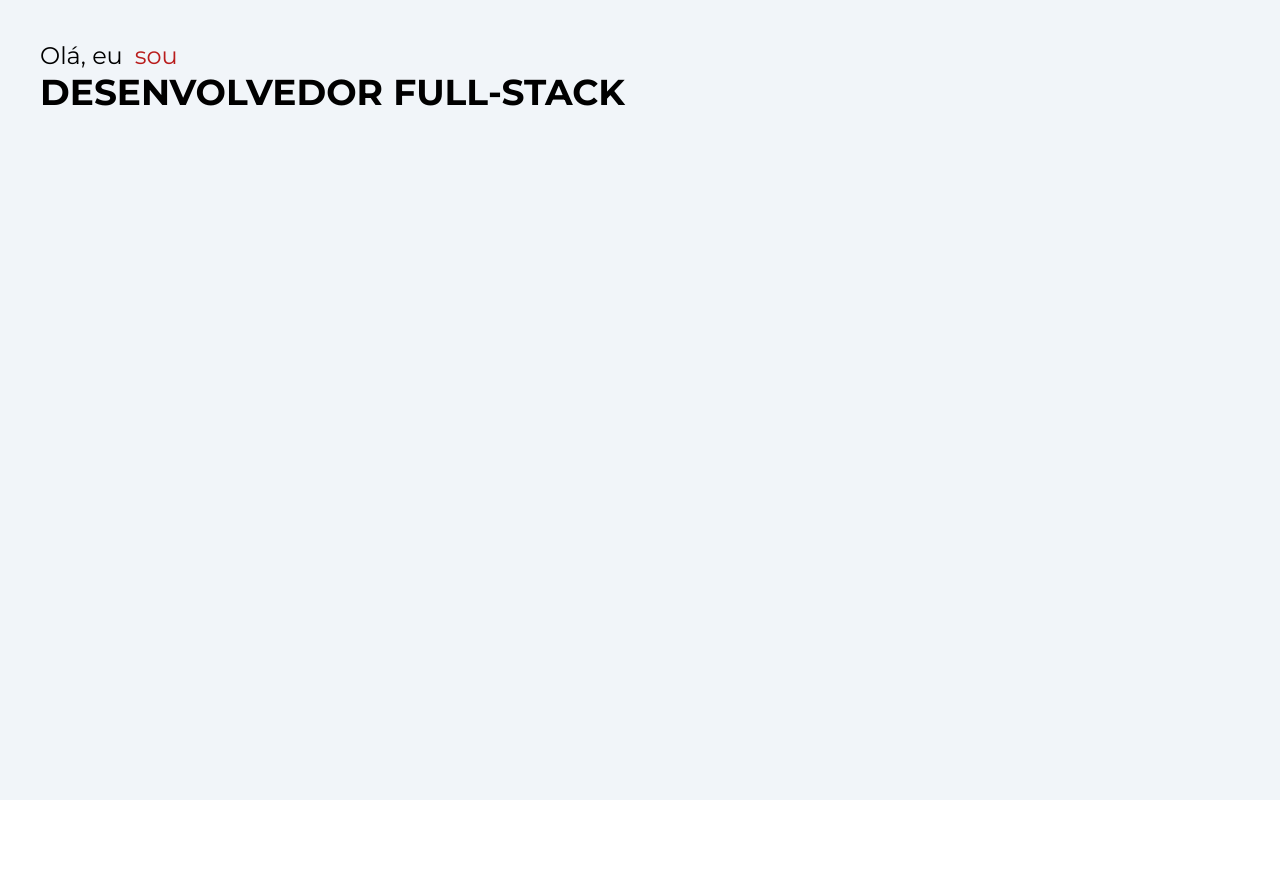
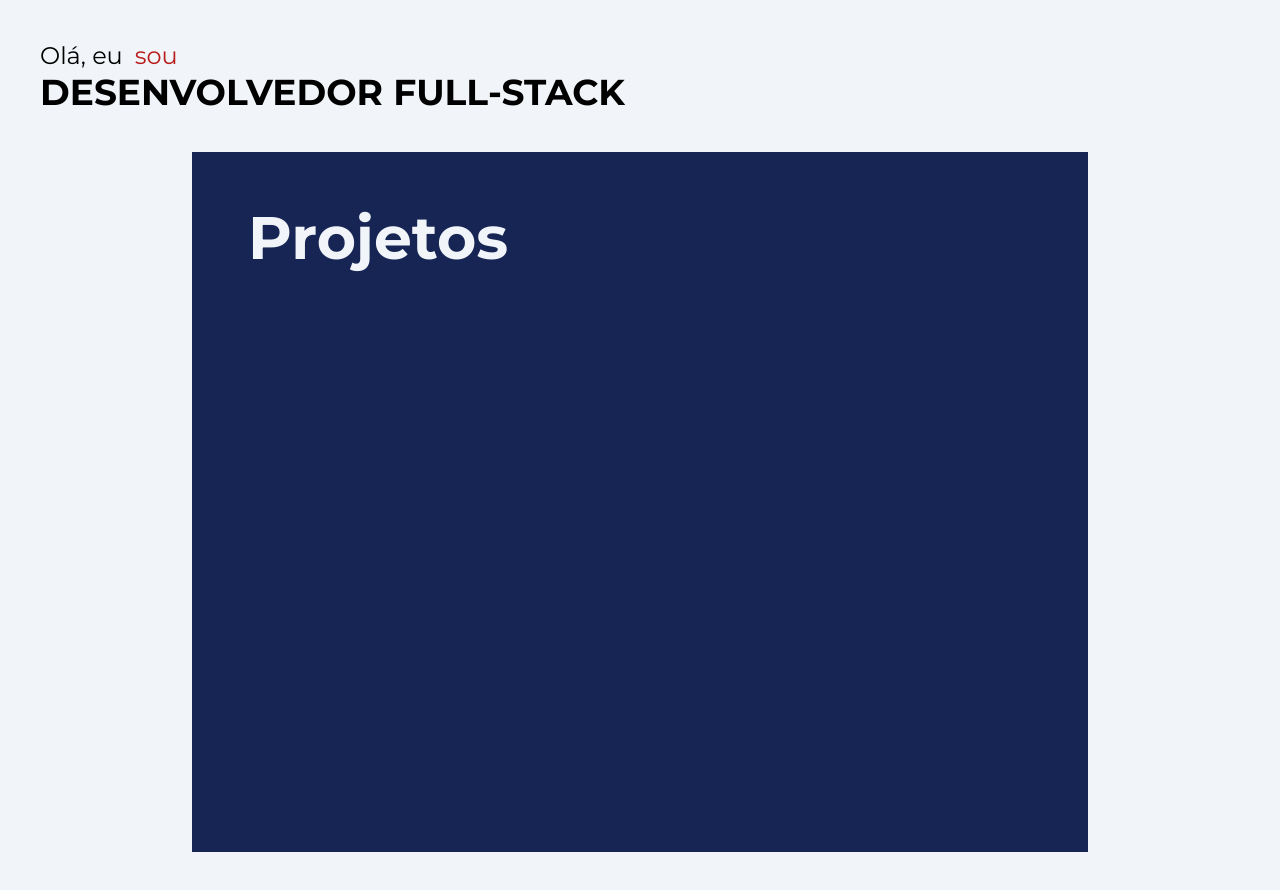
Before and after one commit to keodanic/MeuPortifolio, a Next.js app: page /pages/home in a window 1280 px wide. Shown: the top 890 px of the page. Before the commit the page ends 800 px from the top, so only its background shows below. Built offline with nearby package versions, Linux system fonts and the light colour scheme.

Commit message:
Criando a parte de projetos(Inacabado)

```diff
--- /dev/null
+++ b/src/app/components/apresentacao/page.tsx
@@ -0,0 +1,15 @@
+const Hello = () => {
+    return (
+        <div >
+        <div>
+          <div className="text-2xl flex gap-3">
+            <h1>Olá, eu</h1>
+            <h1 className="text-red-700">sou</h1>
+            </div>
+            <h1 className="text-4xl font-bold">DESENVOLVEDOR FULL-STACK</h1>
+        </div>
+       </div>
+      );
+}
+
+export default Hello;
--- a/src/app/components/navbar/nav.tsx
+++ b/src/app/components/navbar/nav.tsx
@@ -7,7 +7,9 @@ const Nav = () => {
             <a className="hover:text-xl hover:text-slate-500" href="#">Projetos</a>
             </div>
 
-            <a className=" bg-black rounded-2xl w-32 h-10 text-slate-100 flex justify-center items-center hover:bg-slate-300 hover:text-black" href="#">Fale Comigo</a>
+            <a className=" bg-black rounded-2xl w-32 h-10 text-slate-100 flex justify-center items-center hover:bg-slate-300 hover:text-black" href="#">
+                Fale Comigo
+                </a>
         </div>
      );
 }
--- /dev/null
+++ b/src/app/components/projects/page.tsx
@@ -0,0 +1,9 @@
+const DivProjects = () => {
+    return (
+        <div className="bg-blue-950 h-[700px] w-[80%] p-14">
+            <h1 className="text-6xl text-slate-100 font-bold">Projetos</h1>
+        </div>
+     );
+}
+
+export default DivProjects;
--- a/src/app/pages/home/page.tsx
+++ b/src/app/pages/home/page.tsx
@@ -1,14 +1,14 @@
+import Hello from "@/app/components/apresentacao/page";
+import DivProjects from "@/app/components/projects/page";
+
 const Home = () => {
     return (
-       <div className=" min-h-screen bg-slate-100 p-10">
-          <div>
-            <div className="text-2xl flex gap-3">
-              <h1>Olá, eu</h1>
-              <h1 className="text-red-700">sou</h1>
-              </div>
-              <h1 className="text-4xl font-bold">DESENVOLVEDOR FULL-STACK</h1>
-          </div>
-         </div>
+      <div className=" min-h-screen bg-slate-100 p-10">
+      <Hello/>
+      <div className=" flex justify-center items-center m-10">
+      <DivProjects/>
+      </div>
+      </div>
      );
 }
 
```
